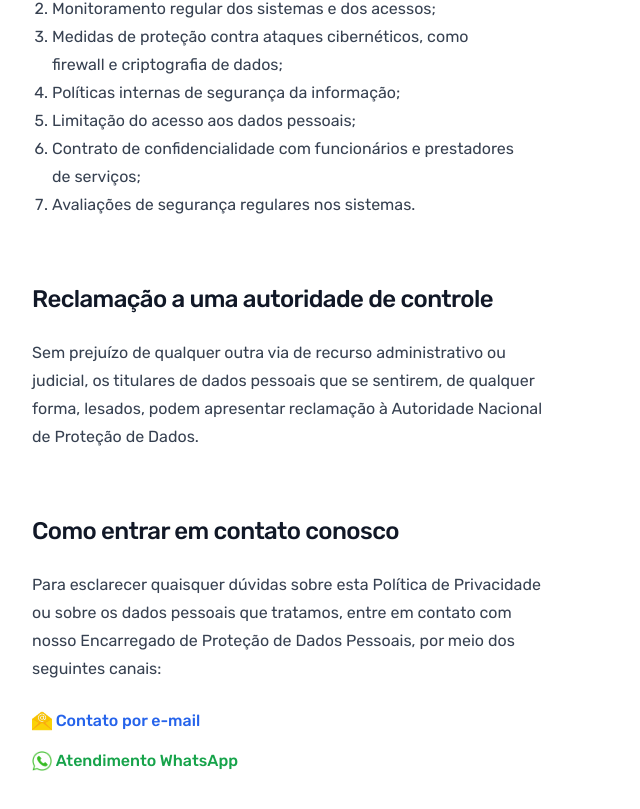
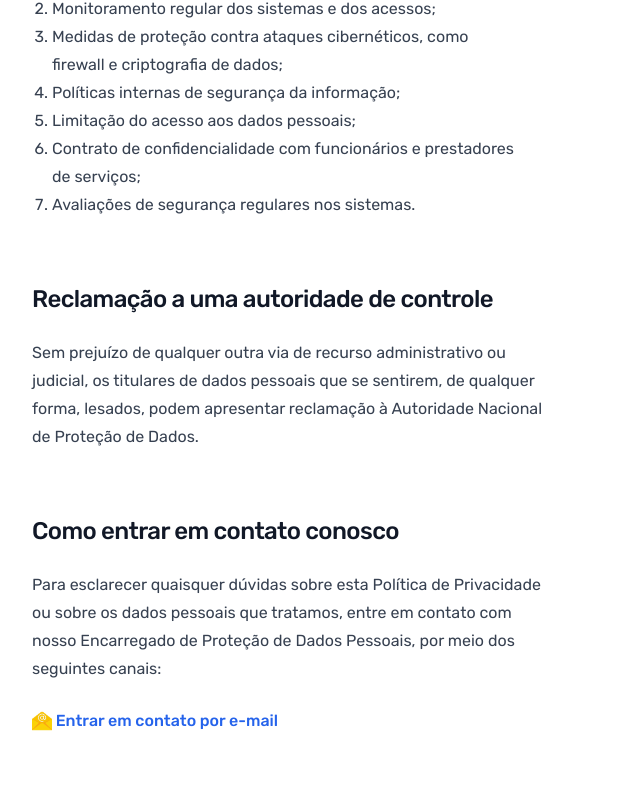
Before and after one commit to mexpenses/mexpenses.github.io, a Next.js app: page /policy in a window 1280 px wide. Shown: the part 5374-6183 px from the top of the page, without its empty margins (0-640 px from the left). Built offline with nearby package versions, Linux system fonts and the light colour scheme.

Commit message:
release: Removendo WhatsApp temporariamente

```diff
--- a/components/Layout/Footer.js
+++ b/components/Layout/Footer.js
@@ -98,14 +98,14 @@ const Footer = () => {
           <div className="flex flex-col">
             <p className="text-black-600 mb-4 font-medium text-lg">Contato</p>
             <ul className="text-black-500">
-              <a target="_blank" href="https://wa.link/71kl40">
-                <li className="my-2 hover:text-blue-500 cursor-pointer transition-all">
-                  Atendimento WhatsApp{" "}
-                </li>
-              </a>
+              {/*<a target="_blank" href="https://wa.link/71kl40">*/}
+              {/*  <li className="my-2 hover:text-blue-500 cursor-pointer transition-all">*/}
+              {/*    Atendimento WhatsApp{" "}*/}
+              {/*  </li>*/}
+              {/*</a>*/}
               <a target="_blank" href="mailto:mexpenses.app@gmail.com">
                 <li className="my-2 hover:text-blue-500 cursor-pointer transition-all">
-                  Contato por e-mail{" "}
+                  Entrar em contato por e-mail{" "}
                 </li>
               </a>
             </ul>
--- a/pages/policy.js
+++ b/pages/policy.js
@@ -212,22 +212,22 @@ const Policy = memo(() => {
                                                 src={`${router.basePath}/assets/email.png`}
                                                 className="h-5 w-auto object-cover object-center"
                                             />
-                                            &nbsp;Contato por e-mail
+                                            &nbsp;Entrar em contato por e-mail
                                         </b>
                                     </Link>
                                 </p>
-                                <p className="mt-3">
-                                    <Link href="https://wa.link/71kl40">
-                                        <b className="flex items-center justify-start m-0 text-green-600 hover:text-green-500 font-medium cursor-pointer" title="Atendimento WhatsApp">
-                                            <img
-                                                alt="WhatsApp"
-                                                src={`${router.basePath}/assets/whatsapp.png`}
-                                                className="h-5 w-5 object-cover object-center"
-                                            />
-                                            &nbsp;Atendimento WhatsApp
-                                        </b>
-                                    </Link>
-                                </p>
+                                {/*<p className="mt-3">*/}
+                                {/*    <Link href="https://wa.link/71kl40">*/}
+                                {/*        <b className="flex items-center justify-start m-0 text-green-600 hover:text-green-500 font-medium cursor-pointer" title="Atendimento WhatsApp">*/}
+                                {/*            <img*/}
+                                {/*                alt="WhatsApp"*/}
+                                {/*                src={`${router.basePath}/assets/whatsapp.png`}*/}
+                                {/*                className="h-5 w-5 object-cover object-center"*/}
+                                {/*            />*/}
+                                {/*            &nbsp;Atendimento WhatsApp*/}
+                                {/*        </b>*/}
+                                {/*    </Link>*/}
+                                {/*</p>*/}
                             </div>
                         </div>
                     </div>
```
